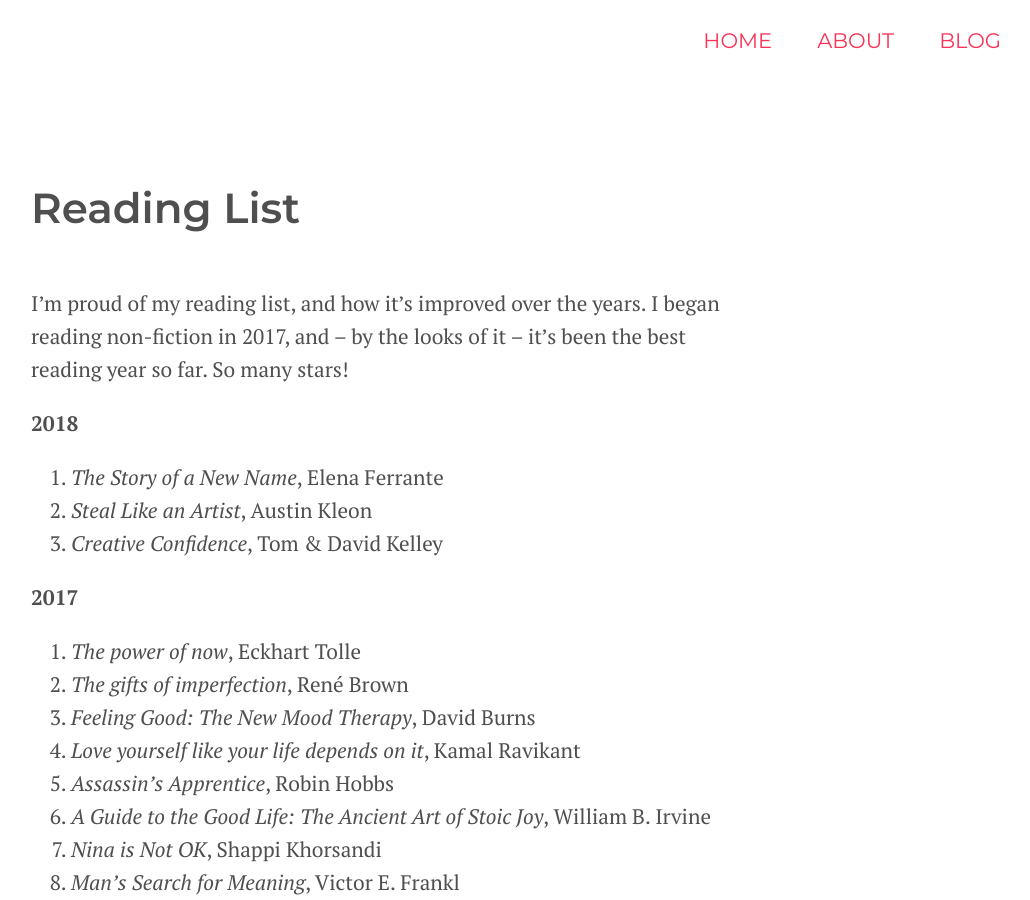
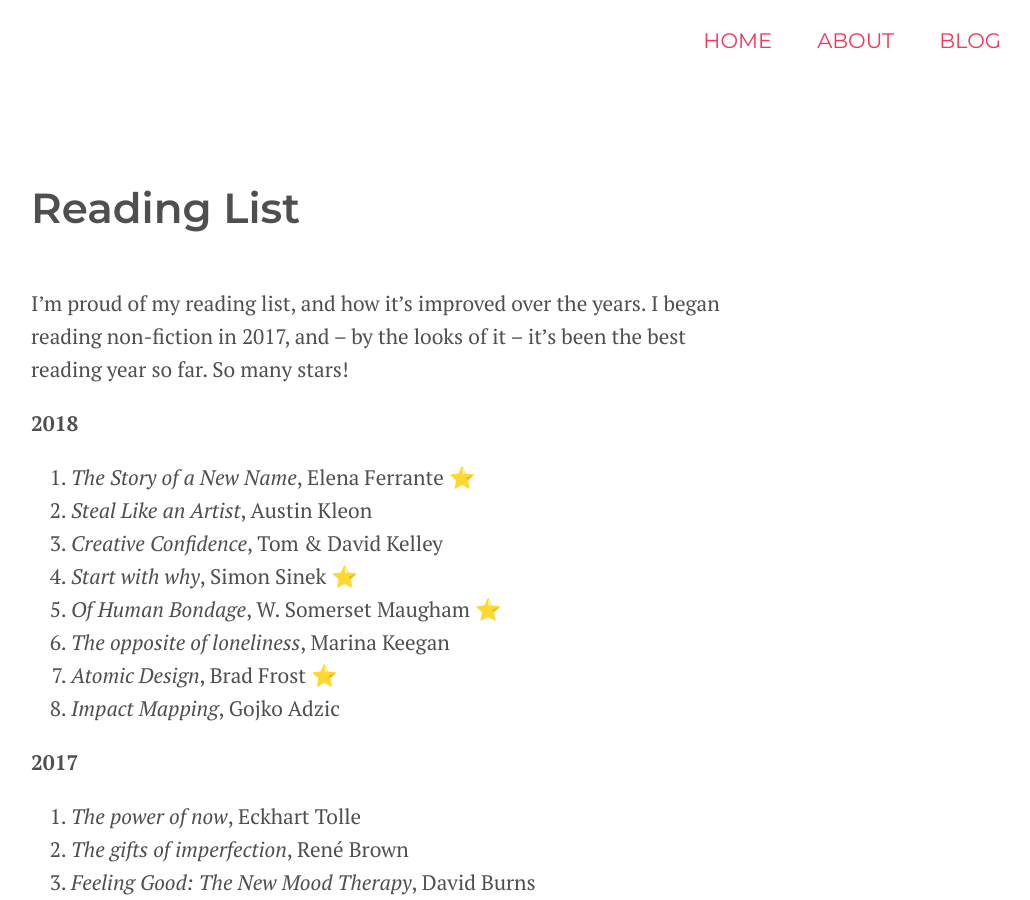
Before and after one commit to irenealgi/irenealegre.com, a Jekyll site: the page built from reading-list.md, in a window 1280 px wide and 900 px high. Shown: the whole window, without its empty margins (244-1274 px from the left). Built offline with Jekyll 4.4.1, drawn with Linux system fonts in a browser that asks for light colours.

Commit message:
updating reading list
Former-commit-id: 4aca56003c9d118e009a539304dc3aeee774ac50

```diff
--- a/reading-list.md
+++ b/reading-list.md
@@ -6,11 +6,17 @@ I'm proud of my reading list, and how it's improved over the years. I began read
 
 **2018**
 
-1. *The Story of a New Name*, Elena Ferrante
+1. *The Story of a New Name*, Elena Ferrante ⭐️
 1. *Steal Like an Artist*, Austin Kleon
 1. *Creative Confidence*, Tom & David Kelley
+1. *Start with why*, Simon Sinek ⭐️
+1. *Of Human Bondage*, W. Somerset Maugham ⭐️
+2. *The opposite of loneliness*, Marina Keegan
+2. *Atomic Design*, Brad Frost ⭐️
+3. *Impact Mapping*, Gojko Adzic
 
 **2017**
+
 1. *The power of now*,	Eckhart Tolle
 1. *The gifts of imperfection*,	René Brown
 1. *Feeling Good: The New Mood Therapy*,	David Burns
@@ -43,6 +49,7 @@ I'm proud of my reading list, and how it's improved over the years. I began read
 1. *It's Okay to Laugh*, Nora McInerny Purmort ⭐️
 
 **2016**
+
 1. *Winter*, Marissa Meyer
 1. *Pebbles of perception*, Laurence Endersen
 1. *The art of fiction*, David Lodge  ⭐️
@@ -72,6 +79,7 @@ I'm proud of my reading list, and how it's improved over the years. I began read
 1. *The Reader*,	Bernhard Schlink
 
 **2015**
+
 1. *The Miniaturist*, Jessie Burton
 1. *A Long Way Down*, Nick Hornby
 1. *Voyage in the Dark*, Jean Rhys
@@ -99,6 +107,7 @@ I'm proud of my reading list, and how it's improved over the years. I began read
 1. *On writing*, Stephen King ⭐️
 
 **2014**
+
 1. *We Need to Talk About Kevin*,	Lionel Shriver
 1. *Estupor y temblores*,	Amélie Nothomb
 1. *Miss Pettigrew Lives For A Day*,	Winifred Watson ⭐️
@@ -140,6 +149,7 @@ I'm proud of my reading list, and how it's improved over the years. I began read
 1. *Bound to secrecy*,	Vamba Sherif
 
 **2013**
+
 1. *The Perks of Being a Wallflower*, Stephen Chbosky ⭐️
 1. *The Handmaid's Tale*,	Margaret Atwood ⭐️
 1. *Apples*,	Richard Milward ⭐️
@@ -172,6 +182,7 @@ I'm proud of my reading list, and how it's improved over the years. I began read
 1. *The sorrows of an American*,	Siri Hustvedt
 
 **2012**
+
 1. *Vanity Fair*,	William Makepeace Thackeray ⭐️
 1. *The age of innocence*,	Edith Wharton
 1. *Cinder*,	Marissa Meyer
```
